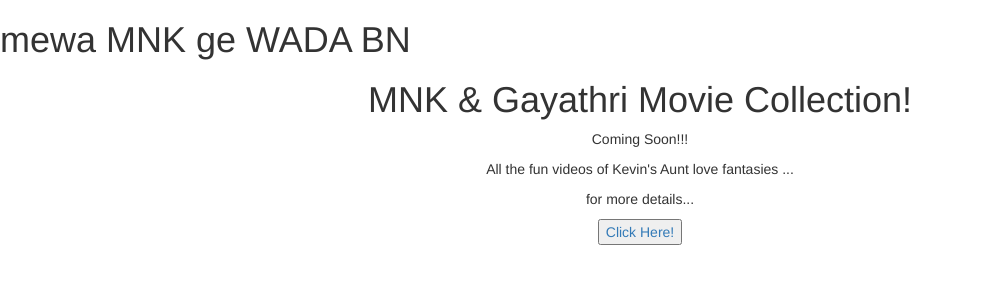
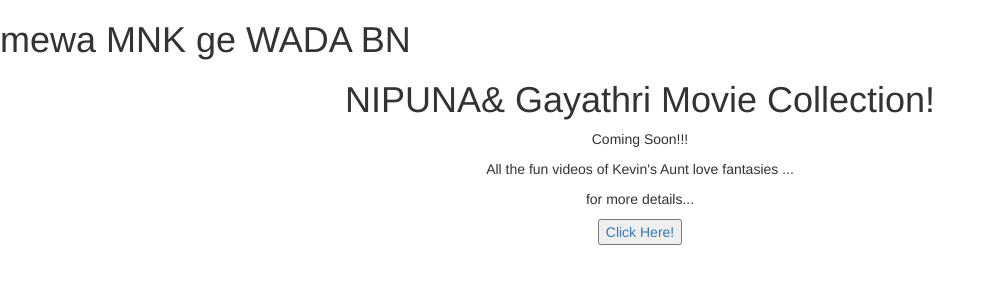
Before and after one commit to nipunai7/mitmovie, a PHP site: page / in a window 1280 px wide. Shown: the top 300 px of the page, without its empty margins (0-993 px from the left). Run offline with PHP 8.4, Linux system fonts and the light colour scheme; some libraries are stand-ins or nearby versions.

Commit message:
Update index.php

```diff
--- a/index.php
+++ b/index.php
@@ -37,7 +37,7 @@
   </head>
   <h1>mewa MNK ge WADA BN</h1>
   <body><div style="text-align:center;">
-    <h1>MNK & Gayathri Movie Collection!</h1>
+    <h1>NIPUNA& Gayathri Movie Collection!</h1>
 <p>Coming Soon!!!</p>
 <p>All the fun videos of Kevin's Aunt love fantasies  ...</p>
     <p>for more details...</p>
```
